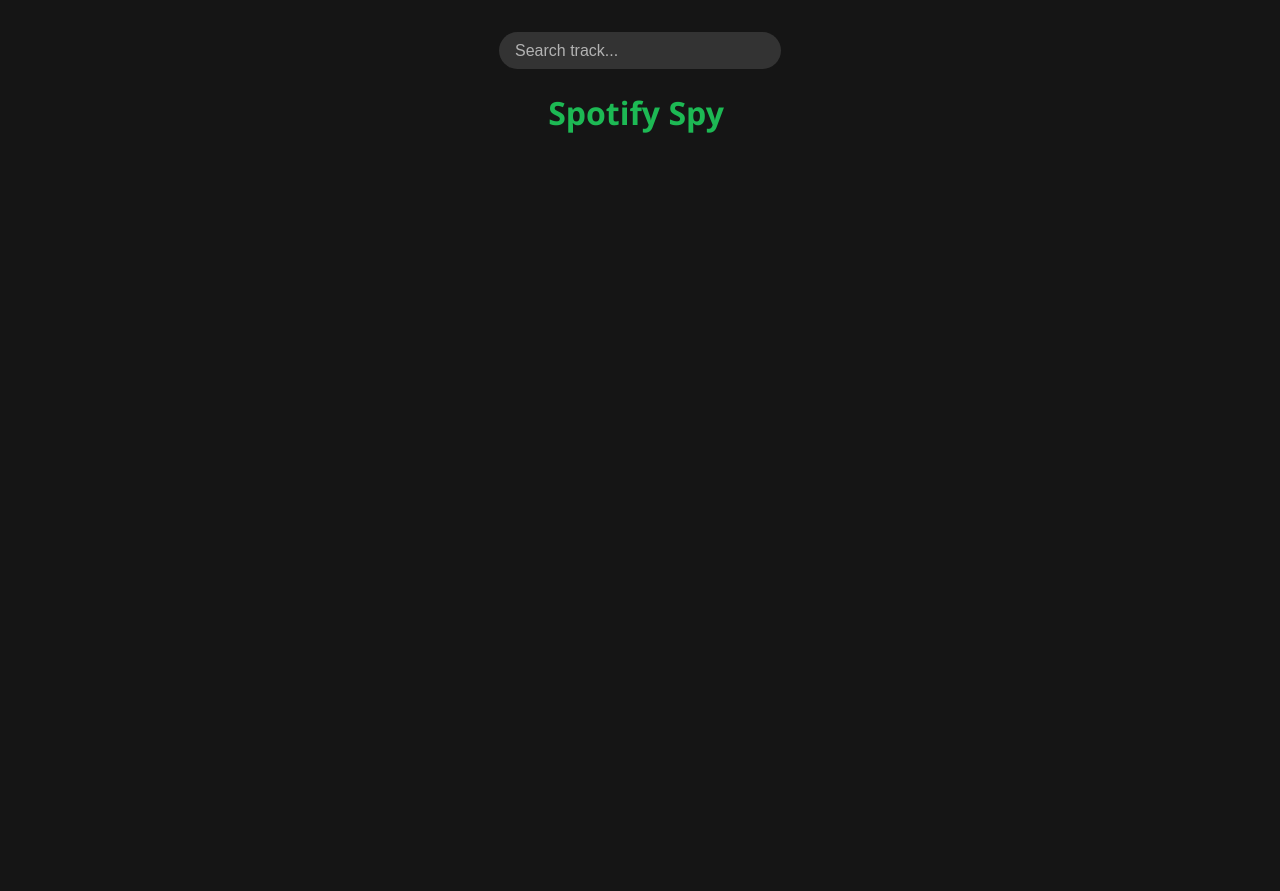
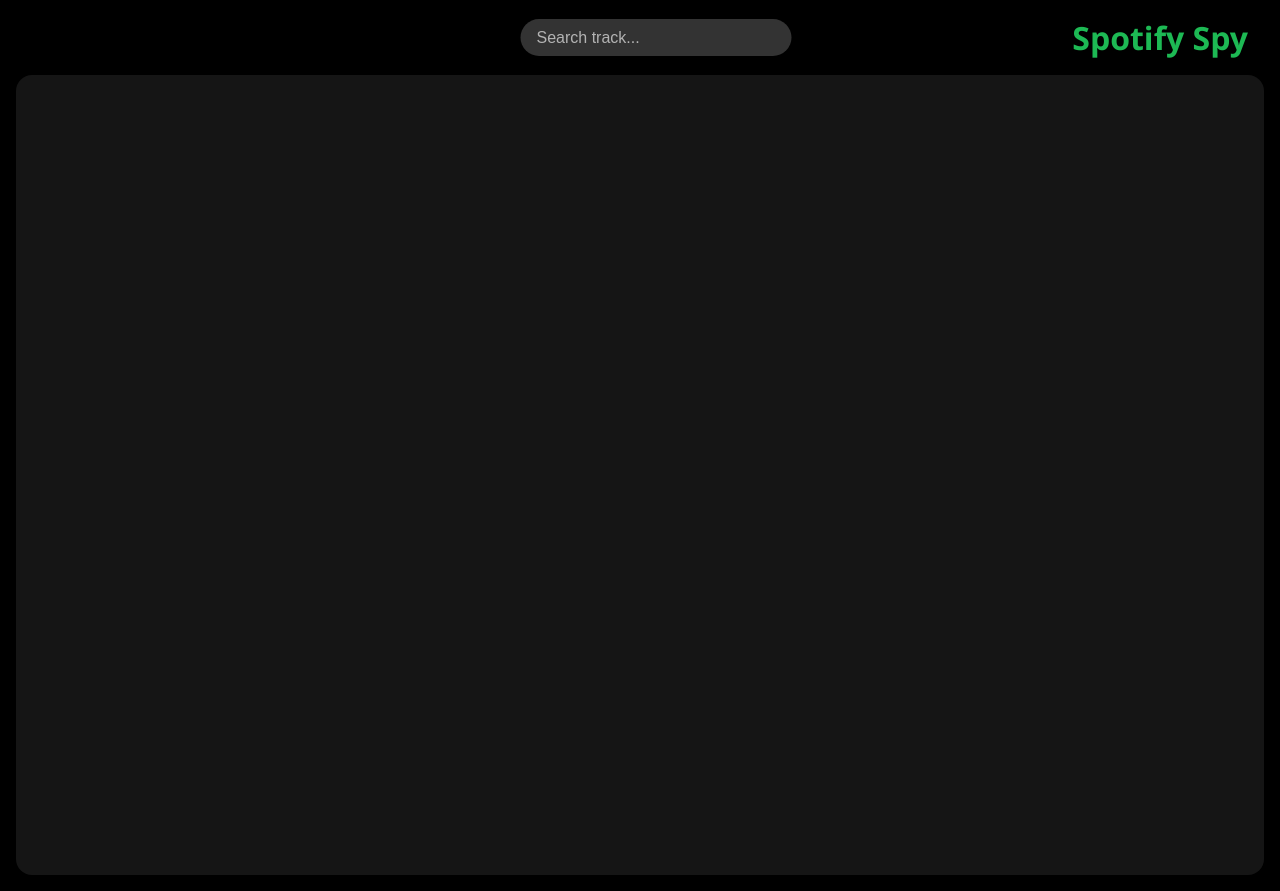
Before and after one commit to JuncProgramming/spotify-spy, a plain HTML site: page index.html in a window 1280 px wide. Before the commit the page ends 848 px from the top, so only its background shows below. Drawn offline with Linux system fonts and the light colour scheme.

Commit message:
Added a very dark bg (literally). Made the body and search-title have 0 margin and padding. Added a spotify card, title container and stylized the form. Placed the input in the middle of the bar. Track row is now always 700px (to be changed to rem with rest of the px stuff). Fixed the artist-hero card to have only the top corners rounded and fixed the backgrounds. The artist-verified text is now bigger

```diff
--- a/styles.css
+++ b/styles.css
@@ -3,35 +3,69 @@
   --hover-green: #1ed760;
   --light-bg: #333;
   --dark-bg: #151515;
+  --very-dark-bg: #000000;
   --light-text: #ffffff;
   --muted-text: #b3b3b3;
 }
 
 body {
-  background: var(--dark-bg);
+  background: var(--very-dark-bg);
   color: var(--light-text);
   font-family: 'Segoe UI', sans-serif;
   display: flex;
   flex-direction: column;
   align-items: center;
   justify-content: start;
+  margin: 0;
+  padding: 0;
   min-height: 100vh;
-  padding: 1rem;
+}
+
+.spotify-card {
+  box-sizing: border-box;
+  border-radius: 1rem;
+  background-color: var(--dark-bg);
+  width: calc(100% - 2rem);
+  height: 100vh;
+  margin: 0 1rem 1rem 1rem;
+}
+
+.title-container {
+  position: relative;
+  display: flex;
+  justify-content: flex-end;
+  box-sizing: border-box;
+  align-items: center;
+  justify-content: space-between;
+  padding: 1rem 2rem;
+  width: 100%;
+}
+
+h2 {
+  text-align: left;
+}
+
+#form {
+  position: absolute;
+  left: 50%;
+  transform: translateX(-50%);
+  flex: 1;
 }
 
 #search-title {
+  margin: 0;
+  padding: 0;
+  white-space: nowrap;
   position: relative;
-  left: -4px;
   text-align: center;
-  margin-bottom: 1rem;
   color: var(--primary-green);
 }
 
 #search {
+  margin: 0 auto;
   display: block;
-  width: 250px;
-  max-width: 90%;
-  margin: 0.5rem auto;
+  max-width: 300px;
+  width: 100%;
   padding: 0.6rem 1rem;
   font-size: 1rem;
   border: none;
@@ -132,8 +166,7 @@ i {
   border-radius: 6px;
   padding: 0.75rem;
   margin: 0;
-  width: 100%;
-  max-width: 700px;
+  width: 700px;
 }
 
 .track-row:hover {
@@ -181,21 +214,27 @@ i {
 }
 
 #tracks-container {
+  align-items: flex-start;
   display: flex;
   flex-direction: column;
-  align-items: center;
+  max-width: 700px;
   width: 100%;
-  margin: 1.5rem 0;
-}
-
-body.artist-page {
-  margin: 0;
-  padding: 0;
+  margin: 0 auto;
 }
 
 .artist-hero {
+  border-top-left-radius: 0.75rem;
+  border-top-right-radius: 0.75rem;
   width: 100%;
-  background: linear-gradient(135deg, #1c1c1c, #121212);
+  background: linear-gradient(
+      135deg,
+      rgba(28, 28, 28, 0.8),
+      rgba(18, 18, 18, 0.8)
+    ),
+    url('./media/default-cover.png');
+  background-size: cover;
+  background-position: center;
+  margin: 0;
 }
 
 .hero-inner {
@@ -225,7 +264,7 @@ body.artist-page {
   display: inline-flex;
   align-items: center;
   gap: 0.5rem;
-  font-size: 0.9rem;
+  font-size: 1.2rem;
   margin: 0;
   padding: 0;
   line-height: normal;
```
